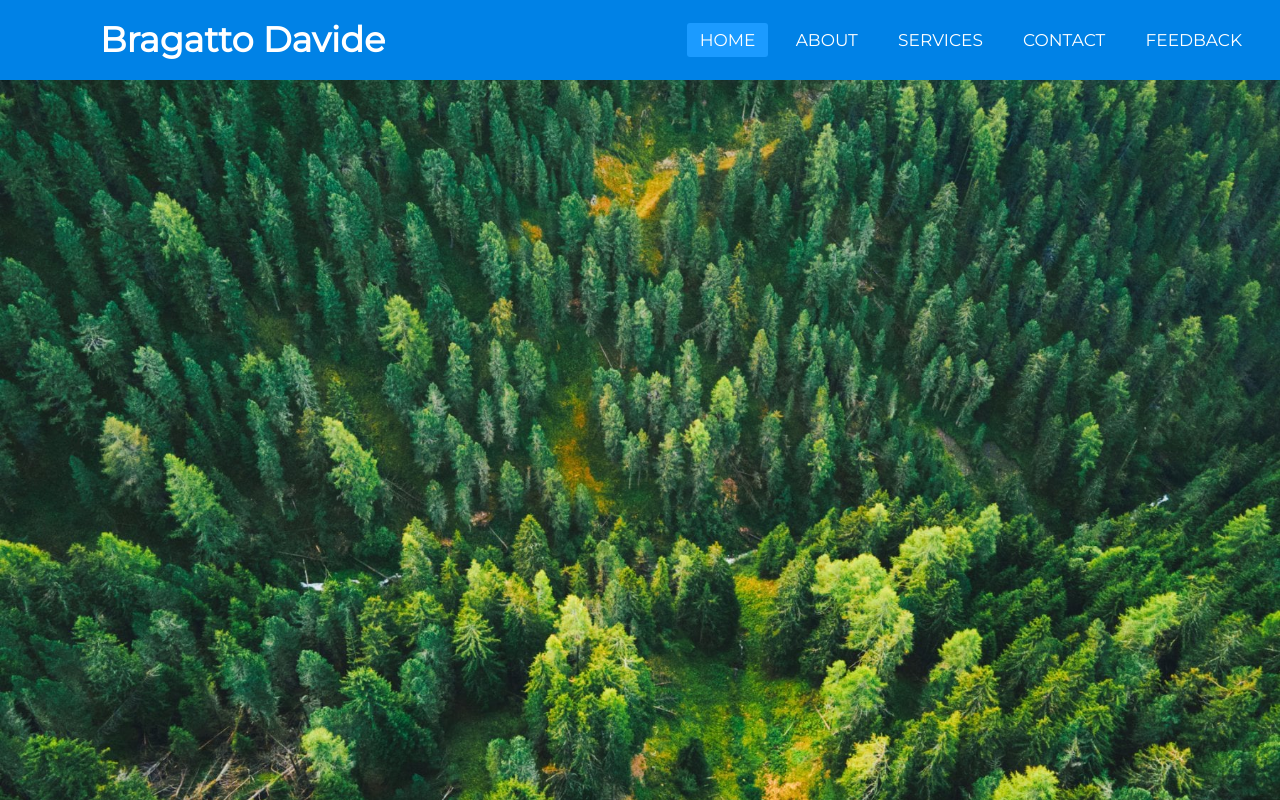
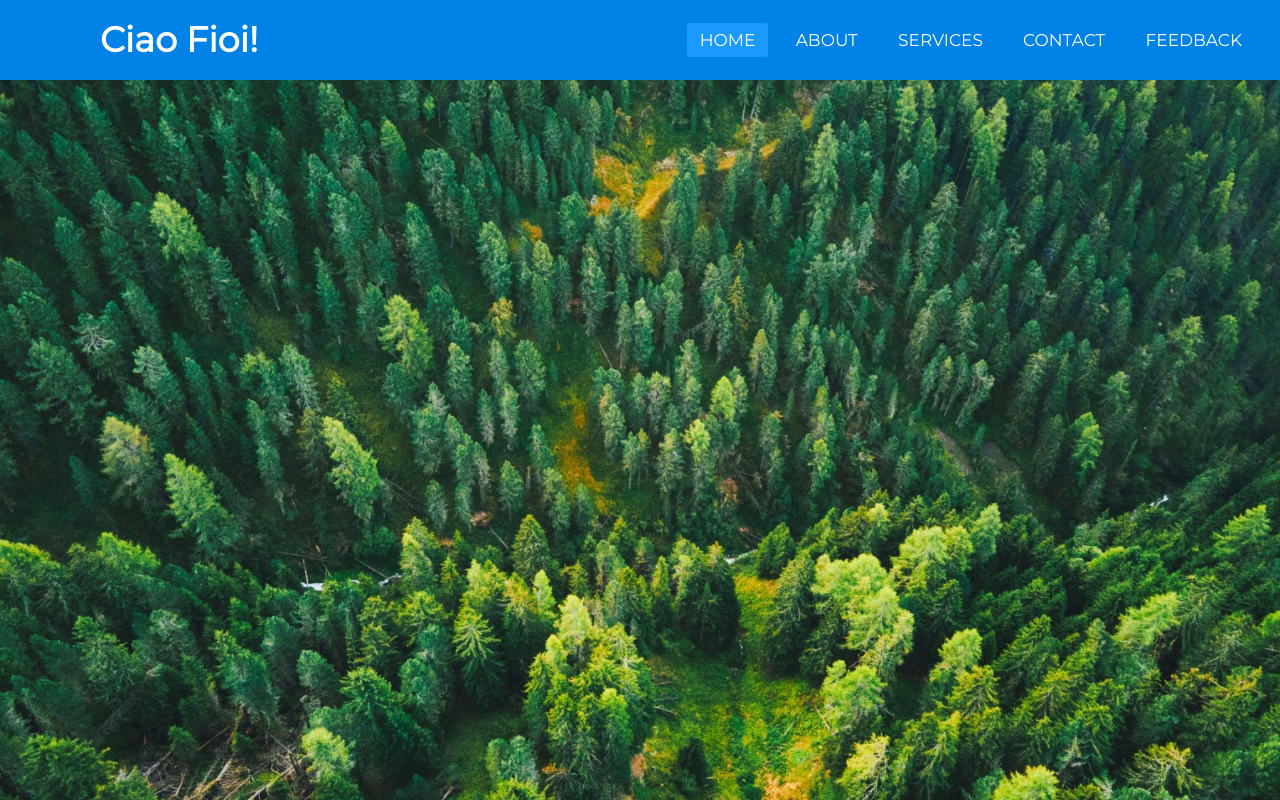
Before and after one commit to d4v1d1n0/d4v1d1n0.github.io, a plain HTML site: page index.html in a window 1280 px wide. Drawn offline with Linux system fonts and the light colour scheme.

Commit message:
messo il ciao fioi

```diff
--- a/index.html
+++ b/index.html
@@ -14,7 +14,7 @@
       <label for="check" class="checkbtn">
         <i class="fas fa-bars"></i>
       </label>
-      <label class="logo">Bragatto Davide</label>
+      <label class="logo">Ciao Fioi!</label>
       <ul>
         <li><a class="active" href="#">Home</a></li>
         <li><a href="aboutme.html">About</a></li>
```
